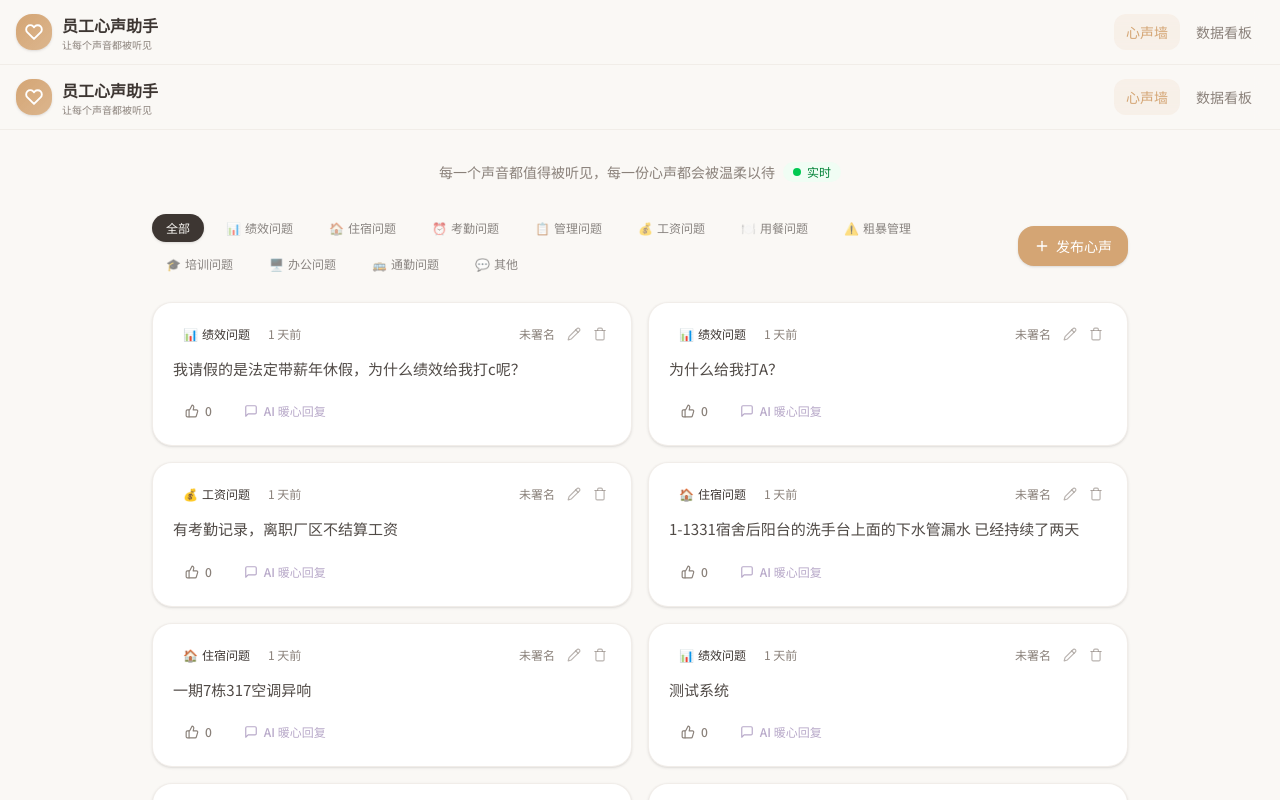
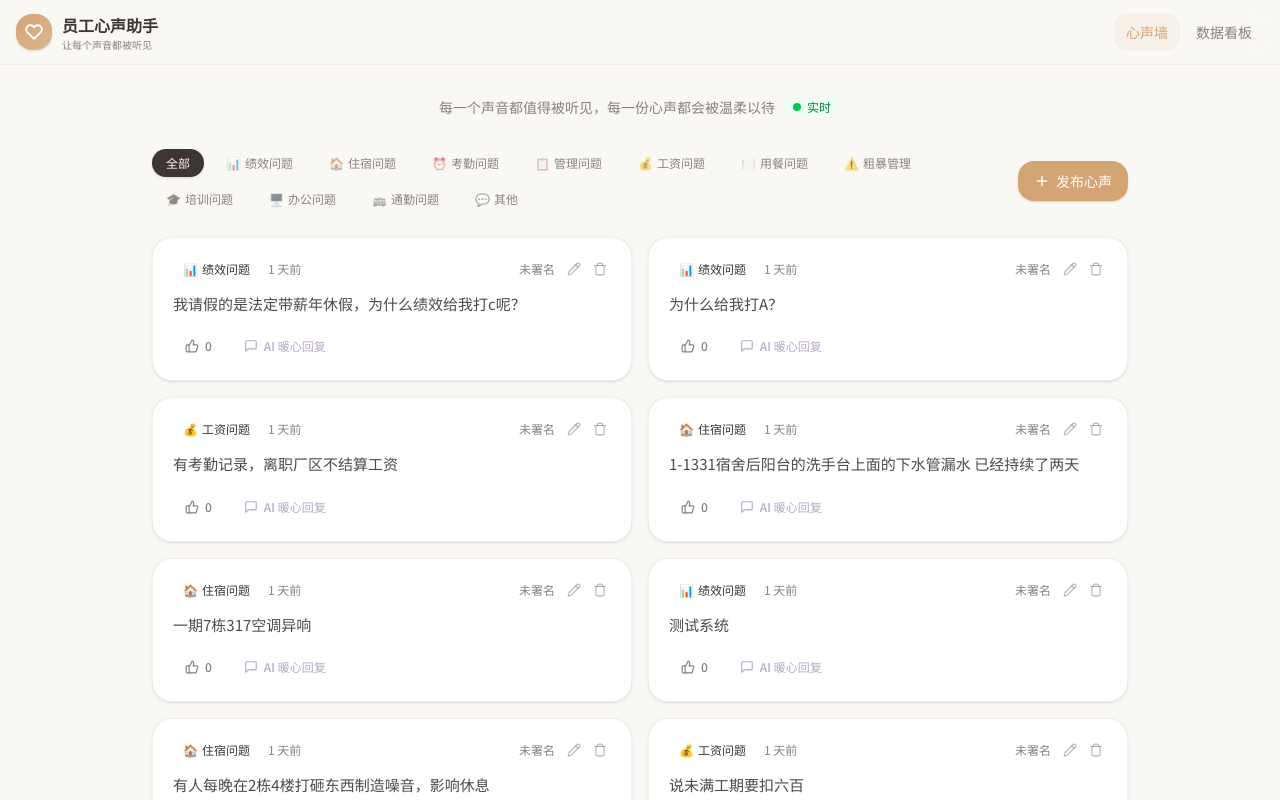
Before and after one commit to zhizi20/agent, a Next.js app: page / in a window 1280 px wide. Shown: the top 800 px of the page. Built offline with nearby package versions, Linux system fonts and the light colour scheme.

Commit message:
fix: 移除心声墙页面的重复 Header，保留布局层级的固定导航栏
Coze-Commit-Type: user
Coze-User-ID: 2134586496398488
Coze-Conversation-ID: 10375792

```diff
--- a/src/app/page.tsx
+++ b/src/app/page.tsx
@@ -1,7 +1,6 @@
 'use client';
 
 import { useState, useEffect, useCallback } from 'react';
-import { Header } from '@/components/header';
 import { VoiceCard } from '@/components/voice-card';
 import { VoiceForm } from '@/components/voice-form';
 import { CategoryFilter } from '@/components/category-filter';
@@ -117,8 +116,6 @@ export default function HomePage() {
 
   return (
     <div className="min-h-screen bg-background">
-      <Header />
-
       <main className="mx-auto max-w-5xl px-6 py-8">
         {/* Hero section */}
         <div className="mb-8 text-center">
```
